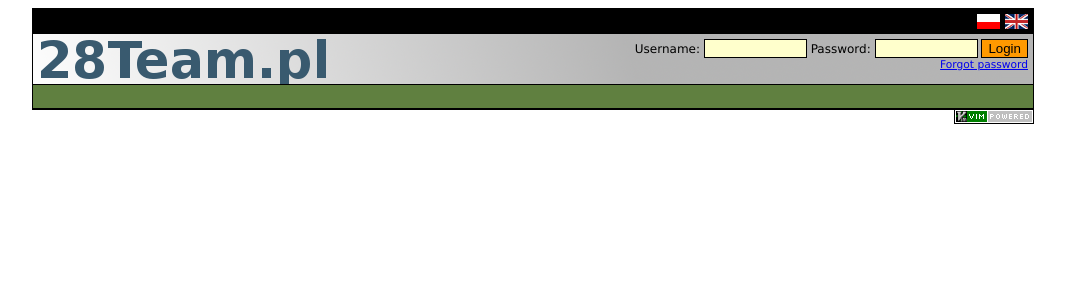
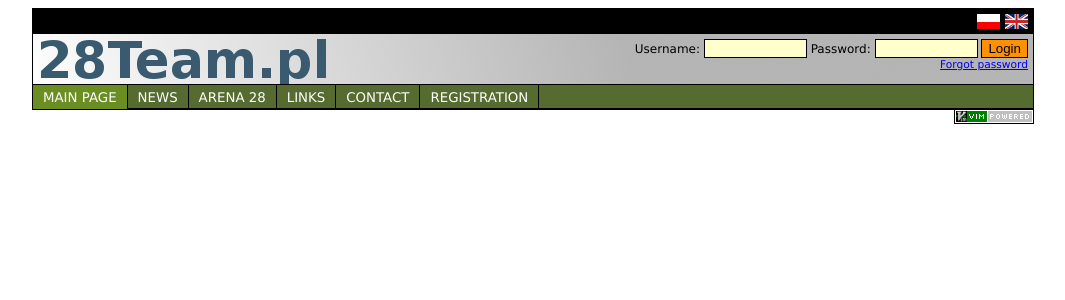
Before and after one commit to piesbert/28Team, a PHP site: page / in a window 1280 px wide. Shown: the top 300 px of the page, without its empty margins (107-1172 px from the left). Run offline with PHP 8.4, Linux system fonts and the light colour scheme.

Commit message:
Main menu draft added

```diff
--- a/css/main.css
+++ b/css/main.css
@@ -21,6 +21,7 @@
 	margin: 0px auto;
 	width: 100%;
 }
+
 .clear {
 	display: block;
 	clear: both;
@@ -34,10 +35,10 @@ padding: 0px;
 	font-family: verdana, arial, sans serif;
 	width: 1000px;
 	text-align: left;
-border-right: solid 1px #000000;
-border-left: solid 1px #000000;
-border-bottom: solid 1px #000000;
-border-top: solid 1px #000000;
+	border-right: solid 1px rgb(0, 0, 0);
+	border-left: solid 1px rgb(0, 0, 0);
+	border-bottom: solid 1px rgb(0, 0, 0);
+	border-top: solid 1px rgb(0, 0, 0);
 }
 
 .vim_powered {
@@ -73,13 +74,13 @@ float: left;
 	margin: 0px auto;
 	background-image: url("../images/bg/login.png");
 	width: 1000px;
-height:50px;
+	height: 50px;
 }
 
 .login_form {
 	position: relative;
 	float: right;
-margin:0px;
+	margin: 0px;
 	top: 5px;
 	right: 5px;
 	font-family: verdana, arial, sans serif;
@@ -92,14 +93,14 @@ vertical-align: middle;
 	border-color: black;
 	border-style: solid;
 	border-width: thin;
-background-color: #FFFFCC;
+	background-color: rgb(255, 255, 204);
 }
 
 .login_form input#submit_button {
 	border-color: black;
 	border-style: solid;
 	border-width: thin;
-background-color: #FF9900;
+	background-color: rgb(255, 144, 0);
 }
 
 .flags {
@@ -111,7 +112,7 @@ font-family: verdana, arial, sans serif;
 	font-size: 9pt;
 	text-align: right;
 	vertical-align: middle;
-background-color: #000000;
+	background-color: rgb(0, 0, 0);
 }
 
 .flags img {
@@ -135,11 +136,48 @@ vertical-align: middle;
 	position: relative;
 	float: left;
 	margin: 0px auto;
-background-color: #608040;
+	background-color: rgb(85,107,47);
 	width: 1000px;
-height:23px;
+	height: 23px;
 	border-color: black;
 	border-top-style: solid;
 	border-bottom-style: solid;
 	border-width: thin;
 }
+
+.main_menu_panel ul {
+	float: left;
+	width: 1000px;
+	margin: 0px;
+	padding: 0px;
+}
+
+.main_menu_panel li {
+	display: inline;
+	list-style: none;
+	margin: 0px;
+	padding: 0px;
+}
+
+.main_menu_panel li a {
+	display: block;
+	float: left;
+	margin: 0px 0px 0px 0px;
+	padding: 5px 10px 5px 10px;
+	border-right: solid 1px rgb(0, 0, 0);
+	text-transform: uppercase;
+	text-decoration: none;
+	font-size: 10pt;
+	color: rgb(256, 256, 256);
+}
+
+.main_menu_panel a:hover {
+	color: rgb(238,232,170);
+	text-decoration: none;
+}
+
+.main_menu_panel a.selected {
+	color: rgb(255, 255, 255);
+	text-decoration: none;
+	background-color: rgb(107,142,35);
+}
--- a/lang/lang.en.php
+++ b/lang/lang.en.php
@@ -2,7 +2,7 @@
 global $lang;
 $lang = array();
 
-$lang['MAIN_MENU_HOME'] = 'Home';
+$lang['MAIN_MENU_HOME'] = 'Main Page';
 $lang['MAIN_MENU_NEWS'] = 'News';
 $lang['MAIN_MENU_ARENA_28'] = 'Arena 28';
 $lang['MAIN_MENU_LINKS'] = 'Links';
--- a/mainmenu.php
+++ b/mainmenu.php
@@ -19,12 +19,58 @@
  */
 
 class MainMenu extends Builder {
+	private $menuItems = array();
+
 	public function __construct(Element $element) {
 		parent::__construct($element);
+
+		$this->menuItems[1] = $this->getText('MAIN_MENU_HOME');
+		$this->menuItems[2] = $this->getText('MAIN_MENU_NEWS');
+		$this->menuItems[3] = $this->getText('MAIN_MENU_ARENA_28');
+		$this->menuItems[4] = $this->getText('MAIN_MENU_LINKS');
+		$this->menuItems[5] = $this->getText('MAIN_MENU_CONTACT');
+		$this->menuItems[6] = $this->getText('MAIN_MENU_REGISTRAION');
 	}
 
 	public function build() {
-		return null;
+		$this->nest($this->menuList());
+	}
+
+	private function menuList() {
+		$ul = new Element('ul');
+
+		foreach($this->menuItems as $key => $item) {
+			$li = new Element('li');
+			$a  = new Element('a', array('href' => 'index.php?menu=' . $key));
+
+			if ($key == $this->getCurrentIndex()) {
+				$a->set('class', 'selected');
+			}
+
+			$a->nest($item);
+			$li->nest($a);
+			$ul->nest($li);
+		}
+
+		return $ul;
+	}
+
+	private function getCurrentIndex() {
+		$index = 1;
+
+		if(isSet($_GET['menu'])) {
+			$index = $_GET['menu'];
+			$_SESSION['menu'] = $index;
+		}
+		else if(isSet($_SESSION['menu'])) {
+			$index = $_SESSION['menu'];
+		}
+
+		if (!isset($this->menuItems[ $index ])) {
+			$index = 1;
+		}
+
+		return $index;
 	}
 }
 ?>
--- a/window.php
+++ b/window.php
@@ -28,7 +28,7 @@ class Window extends Builder {
         $builder  = new Element('div', array('class' => 'builder'));
         $window   = new Element('div', array('class' => 'window'));
         $login    = new Element('div', array('class' => 'login_panel'));
-        $menu = new Element('div', array('class' => 'main_menu_panel'));
+        $menu     = new Element('div', array('class' => 'main_menu_panel'));
 
         $loginPanel = new LoginPanel($login);
         $loginPanel->build();
```
Lines whose indentation alone changed are shown as unchanged.
